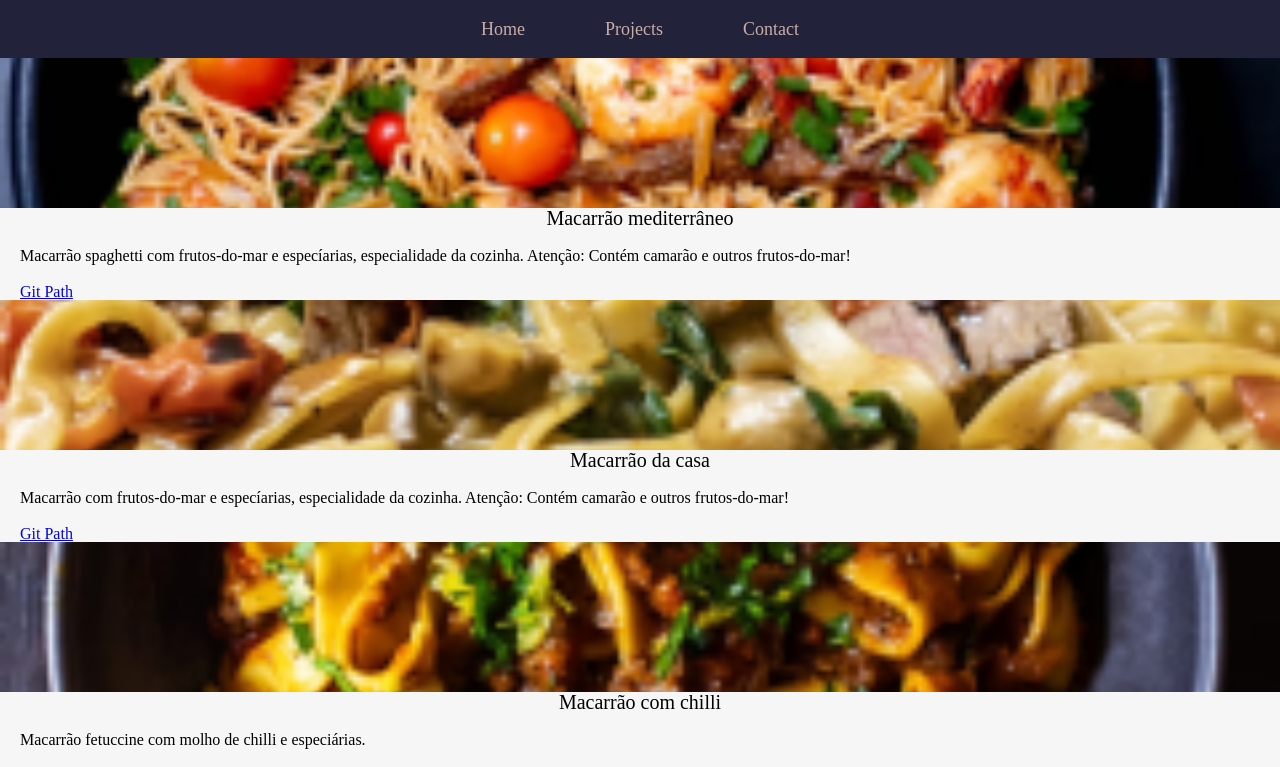
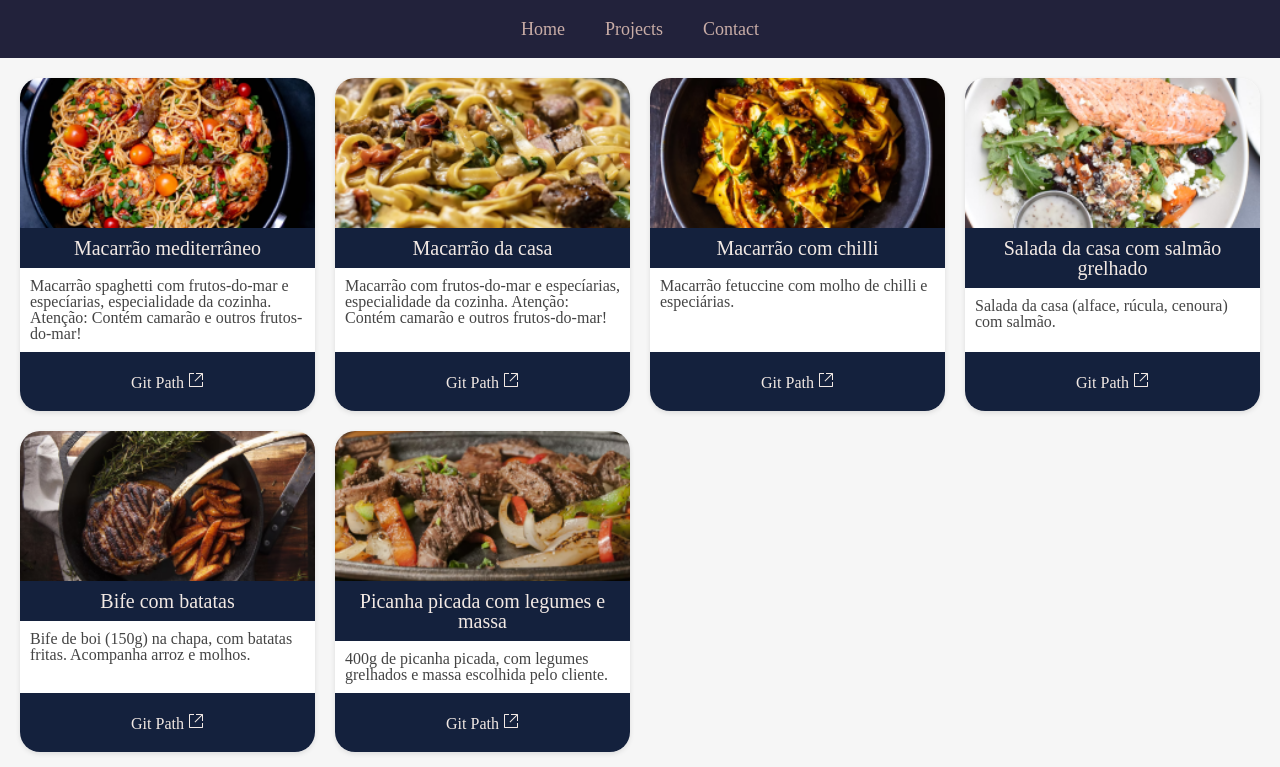
Before and after one commit to GuilhermeDeOliveiraAmorim/portfolio, a React (Create React App) app: page /projects in a window 1280 px wide. Shown: the top 767 px of the page. Built offline with nearby package versions, Linux system fonts and the light colour scheme.

Commit message:
feat: OK project cards

```diff
--- a/package.json
+++ b/package.json
@@ -12,6 +12,7 @@
     "@types/react-dom": "^18.0.3",
     "react": "^18.1.0",
     "react-dom": "^18.1.0",
+    "react-icons": "^4.3.1",
     "react-router-dom": "^6.3.0",
     "react-scripts": "5.0.1",
     "sass": "^1.51.0",
--- a/src/components/projects-list/ProjectsList.module.scss
+++ b/src/components/projects-list/ProjectsList.module.scss
@@ -1,5 +1,32 @@
 @import "styles/variables";
 
 .projects_list {
+    display: grid;
 
+    grid-template-columns: 1fr 1fr 1fr 1fr;
+    grid-template-rows: auto;
+    grid-gap: 20px;
+
+    &__project {
+        background: white;
+        text-decoration: none;
+        color: #444;
+        box-shadow: 0 2px 5px rgba(0, 0, 0, 0.1);
+        display: flex;
+        flex-direction: column;
+        min-height: 100%;
+        border-radius: 20px;;
+    }
+
+    @media only screen and (min-width: 500px) {
+        .projects_list {
+            grid-template-columns: 1fr 1fr;
+        }
+    }
+
+    @media only screen and (min-width: 850px) {
+        .projects_list {
+            grid-template-columns: 1fr 1fr 1fr 1fr;
+        }
+    }
 }
--- a/src/components/projects-list/project/Project.module.scss
+++ b/src/components/projects-list/project/Project.module.scss
@@ -3,12 +3,26 @@
 h3 {
     font-size: 20px;
     text-align: center;
+    padding: 10px;
+    background-color: $dark_blue;
+    color: $soft_white;
 }
 p {
     text-align: left;
-    padding: 20px;
+    padding: 10px;
 }
-a {
-    text-align: left;
-    padding: 20px;
+.card {
+    &__a {
+        text-align: center;
+        padding: 20px;
+        background-color: $dark_blue;
+        border-radius: 0 0 20px 20px;
+        text-decoration: none;
+        color: $soft_white;
+        bottom: 0;
+        margin-top: auto;
+    }
+    &__a:hover {
+        color: $mustard;
+    }
 }
--- a/src/components/projects-list/project/img-project/ImgProject.module.scss
+++ b/src/components/projects-list/project/img-project/ImgProject.module.scss
@@ -2,4 +2,5 @@
 
 .imgProject{
     height: 150px;
+    border-radius: 20px 20px 0 0;
 }
--- a/src/components/projects-list/project/index.tsx
+++ b/src/components/projects-list/project/index.tsx
@@ -1,6 +1,7 @@
 import { Link } from "react-router-dom";
 import ImgProject from "./img-project";
 import StyleProject from "./Project.module.scss";
+import { VscLinkExternal } from "react-icons/vsc";
 
 interface Props {
     id: string,
@@ -19,8 +20,8 @@ export default function Project(props: Props) {
             <ImgProject imgProject={photo} />
             <h3 className={StyleProject.h3}>{title}</h3>
             <p className={StyleProject.p}>{description}</p>
-            <Link to={git_path} className={StyleProject.p}>
-                Git Path
+            <Link to={git_path} className={StyleProject.card__a}>
+                 Git Path <VscLinkExternal />
             </Link>
         </>
     );
--- a/src/pages/projects/Projects.module.scss
+++ b/src/pages/projects/Projects.module.scss
@@ -1,5 +1,5 @@
 @import 'styles/variables';
 
 .projects {
-
+    padding: 20px;
 }
```
Also changed, not shown: 1 other file (tests, documents, lock files or other folders).
